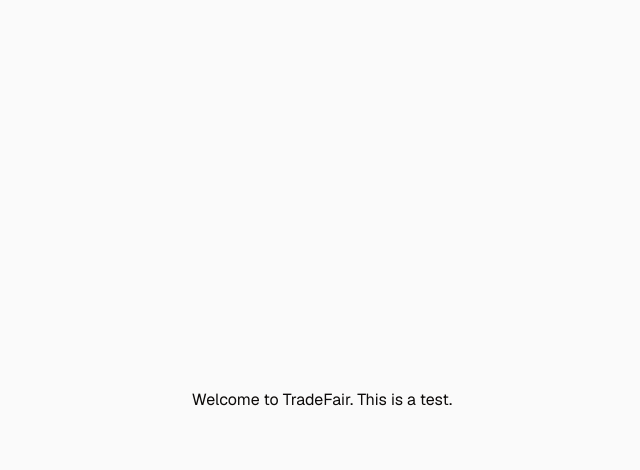
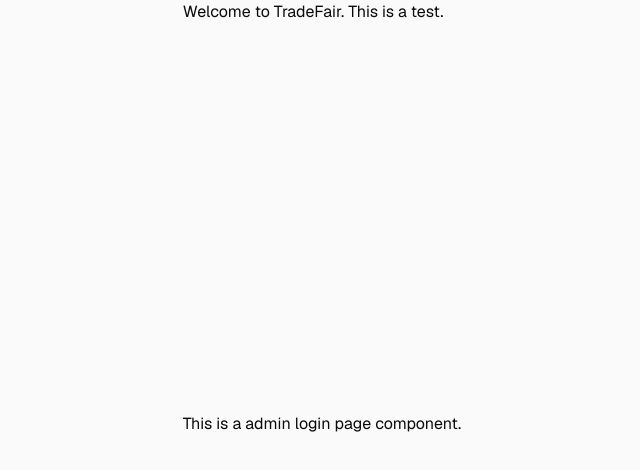
Before and after one commit to mzst-26/G35-Project, a Next.js app: page / in a window 1280 px wide. Shown: the top 470 px of the page, without its empty margins (318-958 px from the left). Built offline with nearby package versions, Linux system fonts and the light colour scheme.

Commit message:
test changes to the component file

```diff
--- a/app/components/admin/admin_login.tsx
+++ b/app/components/admin/admin_login.tsx
@@ -0,0 +1,10 @@
+
+export default function AdminLogin() {
+    return (
+      <div className="flex min-h-screen items-center justify-center bg-zinc-50 font-sans dark:bg-black">
+        <main>
+          <h1>This is a admin login page component.</h1>
+        </main>
+      </div>
+    );
+  }
--- a/app/page.tsx
+++ b/app/page.tsx
@@ -1,9 +1,12 @@
+import AdminLogin from "./components/admin/admin_login";
 
 export default function Home() {
   return (
     <div className="flex min-h-screen items-center justify-center bg-zinc-50 font-sans dark:bg-black">
       <main>
         <h1>Welcome to TradeFair. This is a test.</h1>
+
+        <AdminLogin/>
       </main>
     </div>
   );
```
